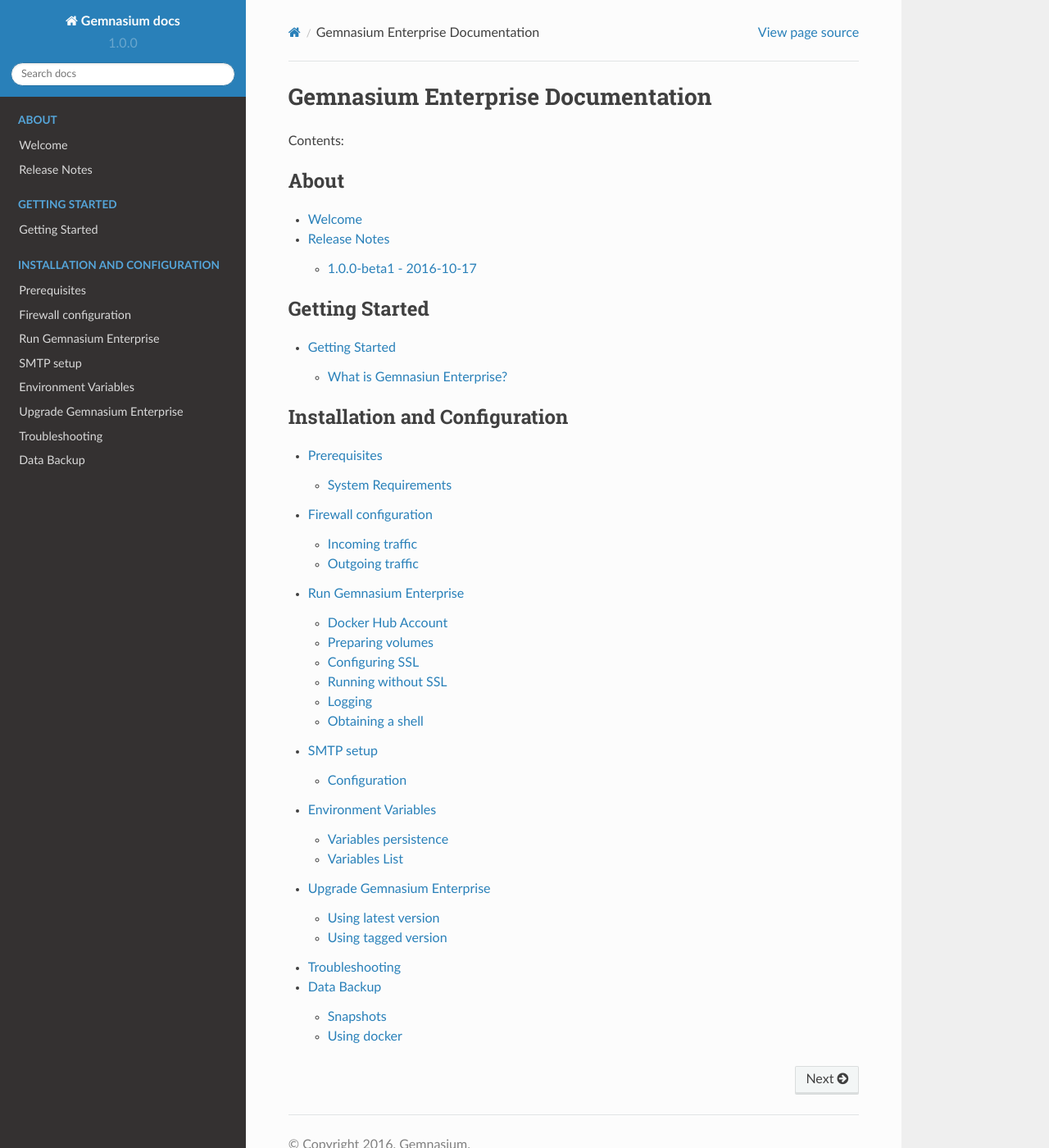
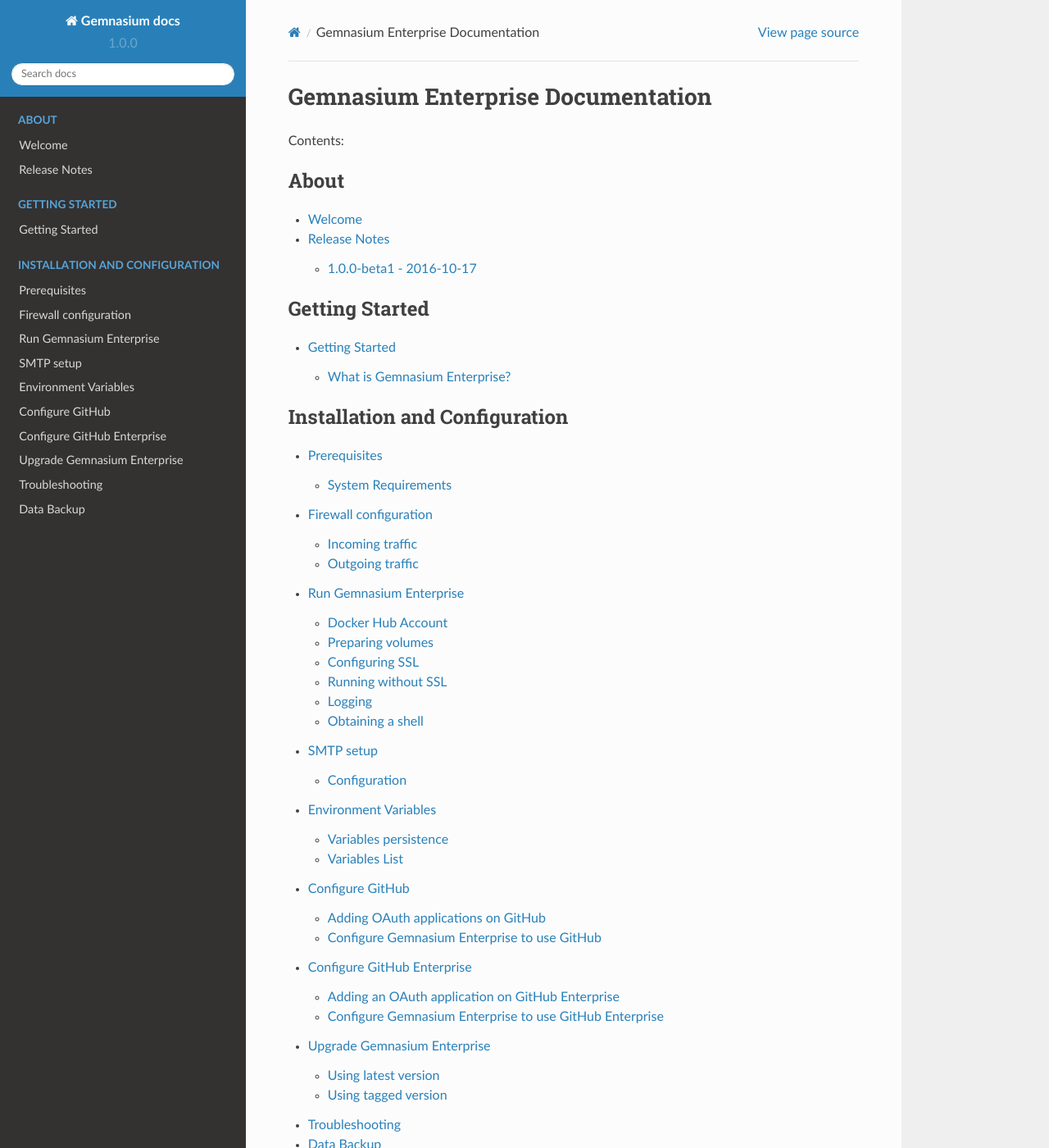
Before and after one commit to jipiboily/docs-1, a Sphinx documentation site: the page built from docs/index.rst, in a window 1280 px wide and 1400 px high. Shown: the whole window at 82% size. Built offline with Sphinx 7.4.7 and the Read the Docs theme 2.0.0, drawn with Linux system fonts in a browser that asks for light colours; some of the changed lines change nothing that is shown.

Commit message:
add GitHub & GHE setup documentation (#9)
* add GitHub & GHE setup documentation

* fix the GitHub API URL

* fix typos & mispelling in GH & GHE doc

* fix typo

* Formatting

* Formatting

````diff
--- a/docs/getting_started/index.rst
+++ b/docs/getting_started/index.rst
@@ -1,7 +1,7 @@
 Getting Started
 ===============
 
-What is Gemnasiun Enterprise?
+What is Gemnasium Enterprise?
 -----------------------------
 
 Gemnasium Enterprise Edition (GEE) is the self-hosted version of Gemnasium, designed to run on your own servers, inside your network.
--- a/docs/index.rst
+++ b/docs/index.rst
@@ -36,6 +36,8 @@
    installation/docker_image
    installation/smtp
    installation/env
+   installation/github-com
+   installation/github-enterprise
    installation/upgrade
    installation/troubleshoot
    installation/backup
--- /dev/null
+++ b/docs/installation/github-com.rst
@@ -0,0 +1,49 @@
+Configure GitHub
+================
+
+Before being able to add projects from github.com, Gemnasium Enterprise needs to be configured to be able to access it.
+
+There're parts to it. First, creating an OAuth application on GitHub and then configuring Gemnasium Enterprise to use that application.
+
+Adding OAuth applications on GitHub
+-----------------------------------
+
+The first step we need to do create two new OAuth applications. You read that right; Gemnasium Enterprise needs two different OAuth applications. One to enable "Login with GitHub" and one to synchronize projects.
+
+To do that:
+
+- go on https://github.com/settings/developers
+- click on the "Register a new application"
+- Set the name to "Gemnasium Enterprise Login", Homepage URL to your Gemnasium Enterprise base URL (example: "https://gemnasium.example.com/") and finally the callback URL to be ```{homepage URL}/auth/auth/github.com/login/callback``` where you replace the home with your Gemnasium Enterprise host (example: `https://gemnasium.example.com/auth/auth/github.com/login/callback`)
+- Click on the "Register application" button.
+
+You will need some the client ID & secret you see on the confirmation page for the next section. You can keep that tab open and open a new tab to https://github.com/settings/developers to create the second application.
+
+To create the second application required:
+
+- go on https://github.com/settings/developers
+- click on the "Register a new application"
+- Set the name to "Gemnasium Enterprise Sync", Homepage URL to your Gemnasium Enterprise base URL (example: "https://gemnasium.example.com/") and finally the callback URL to be ```{homepage URL}/auth/auth/github.com/sync/callback``` where you replace the home with your Gemnasium Enterprise host (example: `https://gemnasium.example.com/auth/auth/github.com/sync/callback`)
+- Click on the "Register application" button.
+
+
+Configure Gemnasium Enterprise to use GitHub
+--------------------------------------------
+
+To be able to login and synchronize projects with GitHub, we need to first open a bash prompt into the Gemnasium Enterprise container.
+
+.. code-block:: console
+
+  docker exec -it gemnasium bash
+
+Once this is done, customize and run the following commands in which you need to replace CLIENT_ID_FOR_LOGIN by the client ID you got from the "Gemnasium Enterprise Login" application we just created on GitHub and CLIENT_SECRET_FOR_LOGIN from the same GitHub application. Repeat for CLIENT_ID_FOR_SYNC & CLIENT_SECRET_FOR_SYNC but with the information from the "Gemnasium Enterprise Sync" application.
+
+.. code-block:: console
+
+  auth provider create github.com github https://github.com/login/oauth/authorize https://github.com/login/oauth/access_token
+  auth clients create github.com login CLIENT_ID_FOR_LOGIN CLIENT_SECRET_FOR_LOGIN user:email
+  auth clients create github.com sync CLIENT_ID_FOR_SYNC CLIENT_SECRET_FOR_SYNC write:repo_hook,read:org,repo
+  repo-syncer sources create github.com GitHub github https://api.github.com
+
+
+Once all those commands ran, you are ready to login with GitHub and add projects from it.
--- /dev/null
+++ b/docs/installation/github-enterprise.rst
@@ -0,0 +1,48 @@
+Configure GitHub Enterprise
+===========================
+
+Before being able to add projects from your GitHub Enterprise (GHE) instance, Gemnasium Enterprise needs to be configured to be able to access it.
+
+There're two parts to it. First, creating an OAuth application on GitHub Enterprise and then configuring Gemnasium Enterprise to use that application.
+
+Adding an OAuth application on GitHub Enterprise
+------------------------------------------------
+
+The first step we need to do create a new OAuth application.
+
+To do that:
+
+- go on https://ghe.example.com/settings/developers where `ghe.example.com` is the hostname of your GHE instance
+- click on the "Register a new application"
+- Set the name to "Gemnasium Enterprise Login", Homepage URL to your Gemnasium Enterprise base URL (example: "https://gemnasium.example.com/") and finally the callback URL to be ```{homepage URL}/auth/auth/{GitHub Enterprise host}/login/callback``` where you replace the home and the GHE host (example: `https://gemnasium.example.com/auth/auth/github-enterprise.example.com/login/callback`)
+- Click on the "Register application" button.
+
+You will need some the client ID & secret you see on the confirmation page for the next section. You can keep that tab open and open a new tab to https://github.com/settings/developers to create the second application.
+
+To create the second application required:
+
+- go on https://ghe.example.com/settings/developers where `ghe.example.com` is the hostname of your GHE instance
+- click on the "Register a new application"
+- Set the name to "Gemnasium Enterprise Sync", Homepage URL to your Gemnasium Enterprise base URL (example: "https://gemnasium.example.com/") and finally the callback URL to be ```{homepage URL}/auth/auth/{GitHub Enterprise host}/sync/callback``` where you replace the home and the GHE host (example: `https://gemnasium.example.com/auth/auth/github-enterprise.example.com/sync/callback`)
+- Click on the "Register application" button.
+
+Configure Gemnasium Enterprise to use GitHub Enterprise
+-------------------------------------------------------
+
+To be able to login and synchronize projects with GitHub Enterprise, we need to first open a bash prompt into the Gemnasium Enterprise container.
+
+.. code-block:: console
+
+  docker exec -it gemnasium bash
+
+Once this is done, customize and run the following commands in which you need to replace `github-enterprise.example.com` by your GHE instance host, CLIENT_ID_FOR_LOGIN by the client ID you got from the "Gemnasium Enterprise Login" application we just created on GitHub and CLIENT_SECRET_FOR_LOGIN from the same GitHub application. Repeat for CLIENT_ID_FOR_SYNC & CLIENT_SECRET_FOR_SYNC but with the information from the "Gemnasium Enterprise Sync" application.
+
+.. code-block:: console
+
+  auth provider create github-enterprise.example.com github https://github-enterprise.example.com/login/oauth/authorize https://github-enterprise.example.com/login/oauth/access_token
+  auth clients create github-enterprise.example.com login CLIENT_ID_FOR_LOGIN CLIENT_SECRET_FOR_LOGIN user:email
+  auth clients create github-enterprise.example.com sync CLIENT_ID_FOR_SYNC CLIENT_SECRET_FOR_SYNC write:repo_hook,read:org,repo
+  repo-syncer sources create github-enterprise.example.com "GitHub-Enterprise" github https://github-enterprise.example.com/api/v3
+
+
+Once all those commands ran, you are ready to login with GitHub Enterprise and add projects from it.
````
